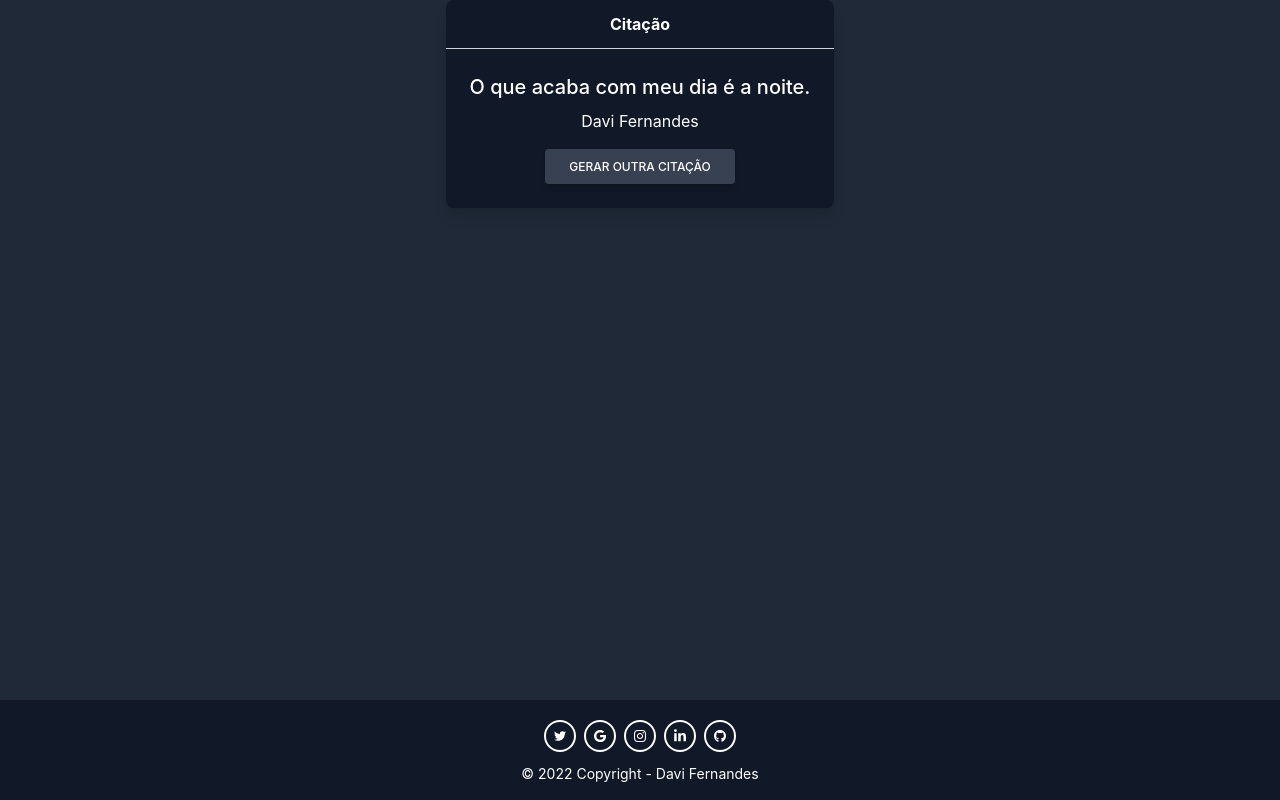
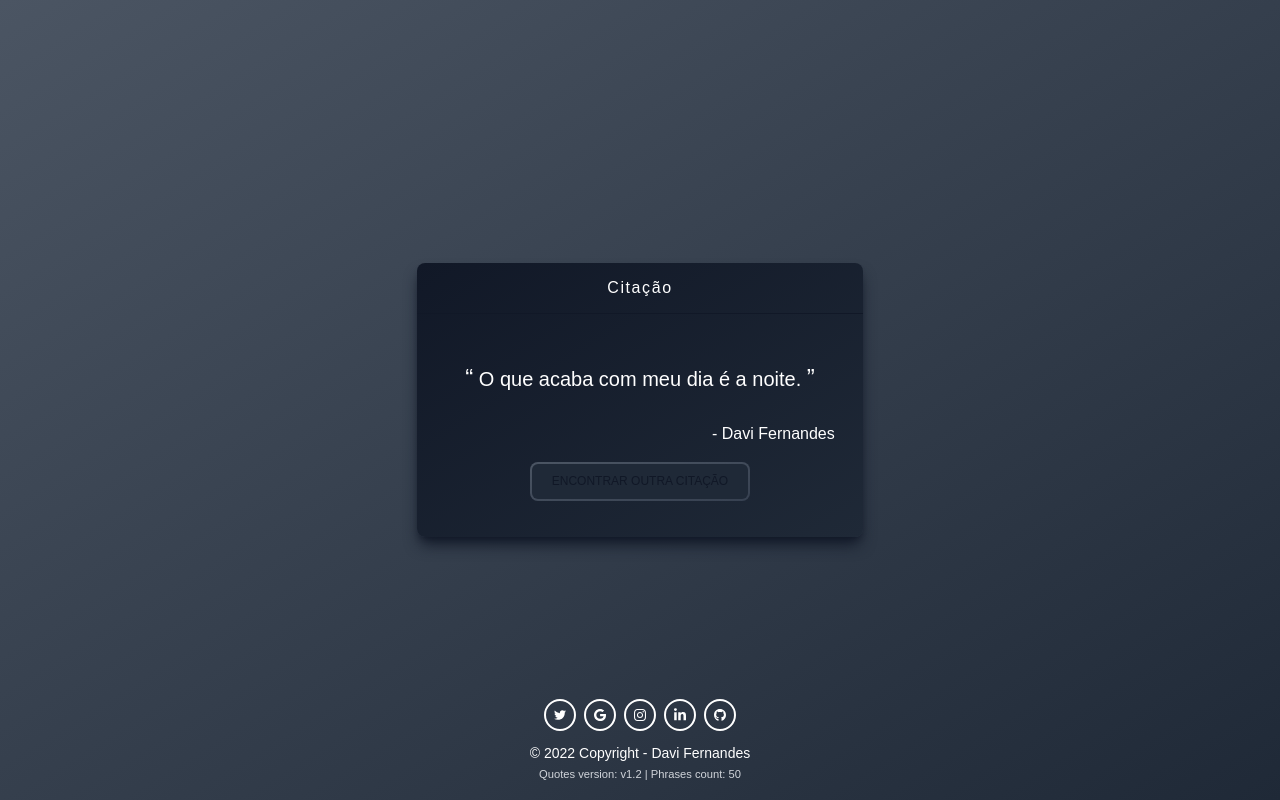
Before and after one commit to DaviFernandesDaSilva/api-quotes, a Next.js app: page / in a window 1280 px wide. Built offline with nearby package versions, Linux system fonts and the light colour scheme.

Commit message:
Finalizado, Suporte a Atualizações.

```diff
--- a/components/Footer.js
+++ b/components/Footer.js
@@ -1,10 +1,13 @@
 export default function Home() {
 
   return (
-    <footer className="text-center bg-gray-900 text-white footer">
-  <div className="container min-w-min pt-4 mx-auto">
+
+    <footer className="text-center text-white footer">
+  <div className="container min-w-min pt-2 mx-auto">
     <div className="flex justify-center">
-      <a href="https://twitter.com/Davipbr15" type="button" className="rounded-full border-2 border-white text-white leading-normal uppercase hover:bg-gray-700 focus:outline-none focus:ring-0 transition duration-150 ease-in-out w-8 h-8 m-1">
+      <a target="_blank" href="https://twitter.com/Davipbr15" type="button" className="
+      hover:scale-125 transform
+      rounded-full border-2 border-white text-white leading-normal uppercase hover:bg-gray-700 focus:outline-none focus:ring-0 transition duration-150 ease-in-out w-8 h-8 m-1">
         <svg aria-hidden="true"
         focusable="false"
         data-prefix="fab"
@@ -21,7 +24,7 @@
         </svg>
       </a>
 
-      <a href="#!" type="button" className="rounded-full border-2 border-white text-white leading-normal uppercase hover:bg-gray-700 focus:outline-none focus:ring-0 transition duration-150 ease-in-out w-8 h-8 m-1">
+      <a target="_blank" href="mailto:davipbr90@gmail.com?subject=Oi%20Davi!" type="button" className="hover:scale-125 transform rounded-full border-2 border-white text-white leading-normal uppercase hover:bg-gray-700 focus:outline-none focus:ring-0 transition duration-150 ease-in-out w-8 h-8 m-1">
         <svg aria-hidden="true"
         focusable="false"
         data-prefix="fab"
@@ -38,7 +41,7 @@
         </svg>
       </a>
 
-      <a href="https://www.instagram.com/davii.f/" type="button" className="rounded-full border-2 border-white text-white leading-normal uppercase hover:bg-gray-700 focus:outline-none focus:ring-0 transition duration-150 ease-in-out w-8 h-8 m-1">
+      <a target="_blank" href="https://www.instagram.com/davii.f/" type="button" className="hover:scale-125 transform rounded-full border-2 border-white text-white leading-normal uppercase hover:bg-gray-700 focus:outline-none focus:ring-0 transition duration-150 ease-in-out w-8 h-8 m-1">
         <svg aria-hidden="true"
         focusable="false"
         data-prefix="fab"
@@ -55,7 +58,9 @@
         </svg>
       </a>
 
-      <a href="#!" type="button" className="rounded-full border-2 border-white text-white leading-normal uppercase hover:bg-gray-700 focus:outline-none focus:ring-0 transition duration-150 ease-in-out w-8 h-8 m-1">
+      <a
+      target="_blank"
+      href="https://www.linkedin.com/in/davi-fernandes-220440206/" type="button" className="hover:scale-125 transform rounded-full border-2 border-white text-white leading-normal uppercase hover:bg-gray-700 focus:outline-none focus:ring-0 transition duration-150 ease-in-out w-8 h-8 m-1">
         <svg aria-hidden="true"
         focusable="false"
         data-prefix="fab"
@@ -72,7 +77,7 @@
         </svg>
       </a>
 
-      <a href="https://github.com/Davipbr15" type="button" className="rounded-full border-2 border-white text-white leading-normal uppercase hover:bg-gray-700 focus:outline-none focus:ring-0 transition duration-150 ease-in-out w-8 h-8 m-1">
+      <a target="_blank" href="https://github.com/Davipbr15" type="button" className="hover:scale-125 transform rounded-full border-2 border-white text-white leading-normal uppercase hover:bg-gray-700 focus:outline-none focus:ring-0 transition duration-150 ease-in-out w-8 h-8 m-1">
         <svg aria-hidden="true"
         focusable="false"
         data-prefix="fab"
@@ -90,9 +95,12 @@
       </a>
     </div>
   </div>
-  <div className="text-center text-sm p-2 mb-2 bg-gray-900 mx-auto">
+  <div className="text-center text-sm p-2 mb-2 mx-auto">
     © 2022 Copyright -
     <a className="text-whitehite" href="https://wa.link/90mpdc"> Davi Fernandes</a>
+  <br></br>
+  <small className="text-gray-300">Quotes version: v1.2  | </small>
+  <small className="text-gray-300">Phrases count: 50</small>
   </div>
 </footer>
   )
--- a/pages/frases.json
+++ b/pages/frases.json
@@ -60,5 +60,204 @@
         "autor":"Shay Patrick Cormac",
         "cita":"As escolhas mais difíceis da vida, são as que te forçam a questionar o seu próprio código moral, minha escolha me trouxe aqui, no caminho daqueles que uma vez chamei de irmãos, podem me chamar de traidor, rebelde ou renegado, no final não importa como serei lembrado na história, me importa apenas que segui minha própria crença."
     }
+    ,
+    {
+        "id":12,
+        "autor":"Autor novo",
+        "cita":"Frase nova"
+    }
+    ,
+    {
+        "id":13,
+        "autor":"Platão",
+        "cita":"De todos os animais selvagens, o homem jovem é o mais difícil de domar."
+    }
+    ,
+    {
+        "id":14,
+        "autor":"Platão",
+        "cita":"Quem comete uma injustiça é sempre mais infeliz que o injustiçado."
+    }
+    ,
+    {
+        "id":15,
+        "autor":"Platão",
+        "cita":"Uma vida não questionada não merece ser vivida."
+    }
+    ,
+    {
+        "id":16,
+        "autor":"Platão",
+        "cita":"São muitos os que usam a régua, mas poucos os inspirados."
+    }
+    ,
+    {
+        "id":17,
+        "autor":"Clarice Lispector",
+        "cita":"Porque há o direito ao grito. Então eu grito."
+    }
+    ,
+    {
+        "id":18,
+        "autor":"Clarice Lispector",
+        "cita":"O que importa afinal, viver ou saber que se está vivendo?"
+    }
+    ,
+    {
+        "id":19,
+        "autor":"Clarice Lispector",
+        "cita":"A palavra é meu domínio sobre o mundo."
+    }
+    ,
+    {
+        "id":20,
+        "autor":"Waldemar Valle Martins",
+        "cita":"O importante não é vencer todos os dias, mas lutar sempre."
+    }
+    ,{
+        "id":21,
+        "autor":"Davi Fernandes",
+        "cita":"Passei vários perrengues para isso estar aqui, mas está aqui e é isso que importa."
+    }
+    ,{
+        "id":22,
+        "autor":"Buda",
+        "cita":"É melhor conquistar a si mesmo do que vencer mil batalhas."
+    }
+    ,{
+        "id":23,
+        "autor":"Mussum",
+        "cita":"O medo de perder tira a vontade de ganhar."
+    }
+    ,{
+        "id":24,
+        "autor":"Aldo Novak",
+        "cita":"Perder para a razão, sempre é ganhar."
+    }
+    ,{
+        "id":25,
+        "autor":"Escolher o seu tempo é ganhar tempo.",
+        "cita":"Francis Bacon"
+    }
+    ,{
+        "id":26,
+        "autor":"Ludwig von Mises",
+        "cita":"A humanidade precisa, antes de tudo, se libertar da submissão a slogans absurdos e voltar a confiar na sensatez da razão."
+    }
+    ,{
+        "id":27,
+        "autor":"Ludwig von Mises",
+        "cita":"A economia não trata de coisas ou de objetos materiais tangíveis; trata de homens, de suas apreciações e das ações que daí derivam."
+    }
+    ,{
+        "id":28,
+        "autor":"Ludwig von Mises",
+        "cita":"O primeiro requisito para uma ordem social melhor é o retorno à liberdade irrestrita de pensamento e de expressão."
+    }
+    ,{
+        "id":29,
+        "autor":"Autor desconhecido",
+        "cita":"Cadê o cachorro do Alecsander? Ele disse que ia vir e nem veio."
+    }
+    ,{
+        "id":30,
+        "autor":"Ludwig von Mises",
+        "cita":"Sua mera existência é uma prova do êxito do capitalismo, seja qual for o valor que você atribua à própria vida."
+    }
+    ,{
+        "id":31,
+        "autor":"John Locke",
+        "cita":"Ler fornece ao espírito materiais para o conhecimento, mas só o pensar faz nosso o que lemos."
+    }
+    ,{
+        "id":32,
+        "autor":"Wandallis",
+        "cita":"Ei."
+    }
+    ,{
+        "id":33,
+        "autor":"John Locke",
+        "cita":"Onde não há lei, não há liberdade."
+    }
+    ,{
+        "id":34,
+        "autor":"John Locke",
+        "cita":"O homem nasce como se fosse uma “folha em branco”"
+    }
+    ,{
+        "id":35,
+        "autor":"John Locke",
+        "cita":"O que te preocupa, te escraviza."
+    }
+    ,{
+        "id":37,
+        "autor":"John Locke",
+        "cita":"Uma coisa é demonstrar a um homem que ele está errado, outra é colocá-lo de posse da verdade."
+    },{
+        "id":38,
+        "autor":"Rafaela",
+        "cita":"Que turma estranha."
+    },{
+        "id":39,
+        "autor":"Anderson Costa",
+        "cita":"Tá chovendo água."
+    },{
+        "id":40,
+        "autor":"Cristina",
+        "cita":"Mais é menos."
+    },{
+        "id":41,
+        "autor":"Anderson Costa",
+        "cita":"Eu tenho um taco chamado “diálogo” ."
+    }
+    ,{
+        "id":42,
+        "autor":"Douglas Lima",
+        "cita":"Misericórdia."
+    }
+    ,{
+        "id":42,
+        "autor":"Douglas Menezes",
+        "cita":"Misericórdia."
+    }
+    ,{
+        "id":42,
+        "autor":"Paulo Freire",
+        "cita":"Se a educação sozinha não transforma a sociedade, sem ela tampouco a sociedade muda."
+    }
+    ,{
+        "id":43,
+        "autor":"William Arthur Lewis",
+        "cita":"Educação nunca foi despesa. Sempre foi investimento com retorno garantido."
+    },{
+        "id":44,
+        "autor":"Augusto Cury",
+        "cita":"Frágeis usam a violência, e os fortes, as ideias."
+    },{
+        "id":45,
+        "autor":"Heráclito de Éfeso",
+        "cita":"Nada é permanente, exceto a mudança."
+    },{
+        "id":46,
+        "autor":"Nelson Mandela",
+        "cita":"A educação é a arma mais poderosa que você pode usar para mudar o mundo."
+    },{
+        "id":47,
+        "autor":"Voltaire",
+        "cita":"Preconceito é opinião sem conhecimento."
+    },{
+        "id":48,
+        "autor":"Manuel Castells",
+        "cita":"A internet é muito mais que uma tecnologia. É um meio de comunicação, de interação e de organização social."
+    },{
+        "id":49,
+        "autor":"Simone de Beauvoir",
+        "cita":"É preciso erguer o povo à altura da cultura e não rebaixar a cultura ao nível do povo."
+    },{
+        "id":50,
+        "autor":"Paulo Freire",
+        "cita":"A inclusão acontece quando se aprende com as diferenças e não com as igualdades."
+    }
+
     ]
 }
--- a/pages/index.js
+++ b/pages/index.js
@@ -20,42 +20,55 @@
     }
 
       var max = frases.frases.length - 1;
-
       var randomFrase = getRandomIntInclusive(0,max);
-
       autor = frases.frases[randomFrase]?.autor;
-
       cita = frases.frases[randomFrase]?.cita;
-
       useEffect(() => setAutor(autor), [setAutor])
-
       useEffect(() => setCita(cita), [setCita])
 
+      function refreshPage(){
+        window.location.reload();
+      }
+
   return (
-    <div className="bg-gray-800 all text-white mx-auto">
-    <Header />
-    <section className="text-center">
+    <div className="flex justify-center m-auto h-screen bg-gradient-to-br from-gray-600 to-gray-800 text-white mx-auto leading-relaxed">
+    <section className="flex justify-center scale-75 xl:scale-100 text-center min-w-6 items-center">
       <div className="flex justify-center">
-        <div className="rounded-lg shadow-lg bg-gray-900 min-w-sm max-w-lg text-center ">
-            <div className="py-3 px-6 border-b font-bold border-gray-300 text-white">
+        <div className="
+        transform hover:bg-gray-800 hover:scale-105 hover:shadow-gray-900 hover:shadow-xl
+        rounded-lg shadow-lg bg-gradient-to-tl from-gray-800 to-gray-900 shadow-gray-900 min-w-minmotion-safe:transition
+        motion-safe:ease-in-out duration-300 min-w-sm max-w-2xl text-center ">
+            <div className="tracking-widest py-3 px-6 border-b font-medium  border-gray-900 text-white">
               Citação
             </div>
-            <div className="p-6">
-              <h5 className="text-white text-xl font-medium mb-2">{citA}</h5>
-              <p className="text-white text-base mb-4">
-                {autoR}
+            <div className="p-7">
+              <h5 className="whitespace-normal transition rounded-xl p-5 ease-in duration-300 text-white text-justify text-xl font-medium mb-2">
+              <nobr className="text-2xl">“</nobr> {citA} <nobr className="text-2xl">”</nobr>
+              </h5>
+              <p className="text-right text-white text-base mb-4">
+                - {autoR}
               </p>
-            <button
-            type="button"
+          <button
+          type="button"
             value="Refresh Page"
-            className="inline-block px-6 py-2.5 bg-gray-700 text-white font-medium text-xs leading-tight uppercase rounded shadow-md hover:bg-gray-500 hover:shadow-lg focus:bg-gray-600 focus:shadow-lg focus:outline-none focus:ring-0 active:bg-gray-800 active:shadow-lg transition duration-150 ease-in-out"
-            >Gerar outra citação</button>
+            onClick={() => refreshPage()}
+          class="
+          hover:scale-105 hover:font-bold transform
+          transition ease-out duration-300
+          relative inline-flex items-center justify-center p-0.5 mb-2 overflow-hidden text-sm font-medium text-gray-900 rounded-lg group bg-gradient-to-br from-gray-600 to-gray-700 group-hover:from-cyan-500 group-hover:to-blue-500 hover:text-white dark:text-white">
+          <span class="relative px-5 py-2.5 text-xs leading-tight uppercase transition-all ease-in duration-75 bg-gray-800 rounded-md group-hover:bg-opacity-0">
+            Encontrar outra CITAÇÃO
+          </span>
+          </button>
+
           </div>
         </div>
       </div>
+
     </section>
+    <Footer />
 
-    <Footer />
+
     </div>
 
   )
--- a/styles/globals.css
+++ b/styles/globals.css
@@ -1,13 +1,13 @@
 @tailwind base;
 @tailwind components;
 @tailwind utilities;
+@import url('https://fonts.googleapis.com/css2?family=Montserrat:wght@500&display=swap');
 
 html,
 body {
   padding: 0;
   margin: 0;
-  font-family: -apple-system, BlinkMacSystemFont, Segoe UI, Roboto, Oxygen,
-    Ubuntu, Cantarell, Fira Sans, Droid Sans, Helvetica Neue, sans-serif;
+  font-family:'Montserrat', sans-serif;
 }
 
 a {
```
